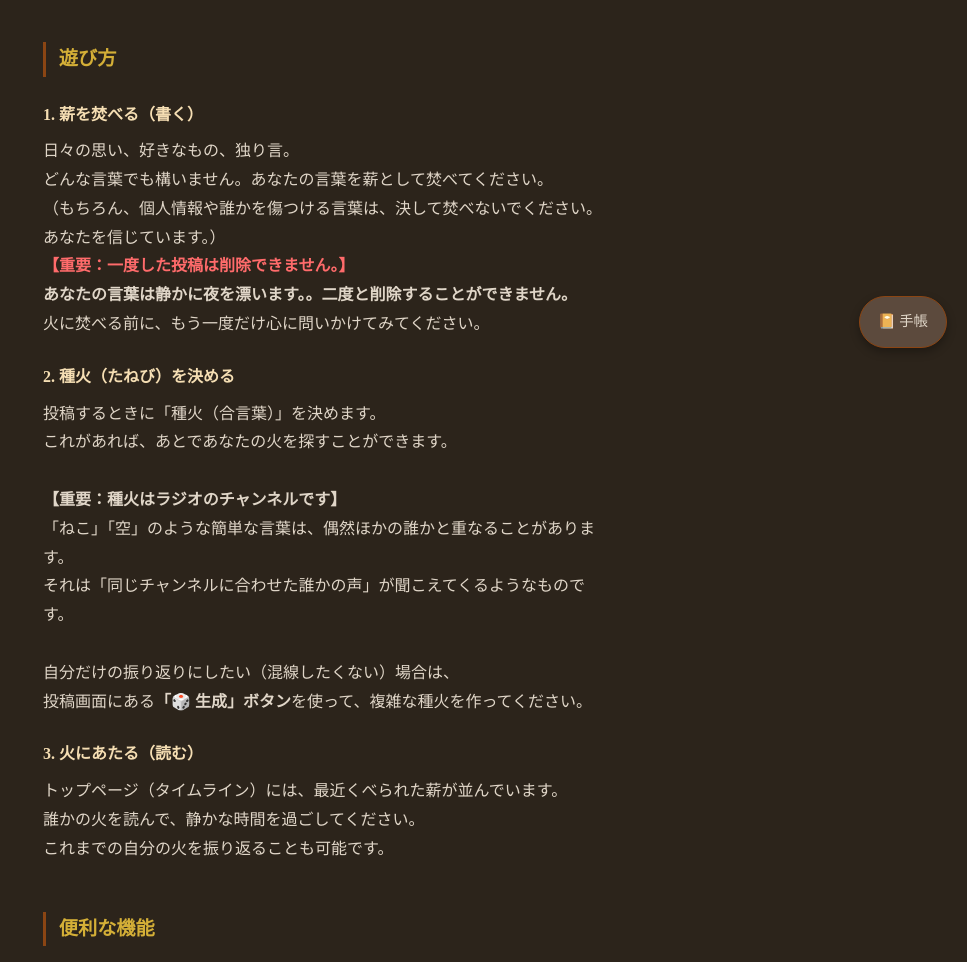
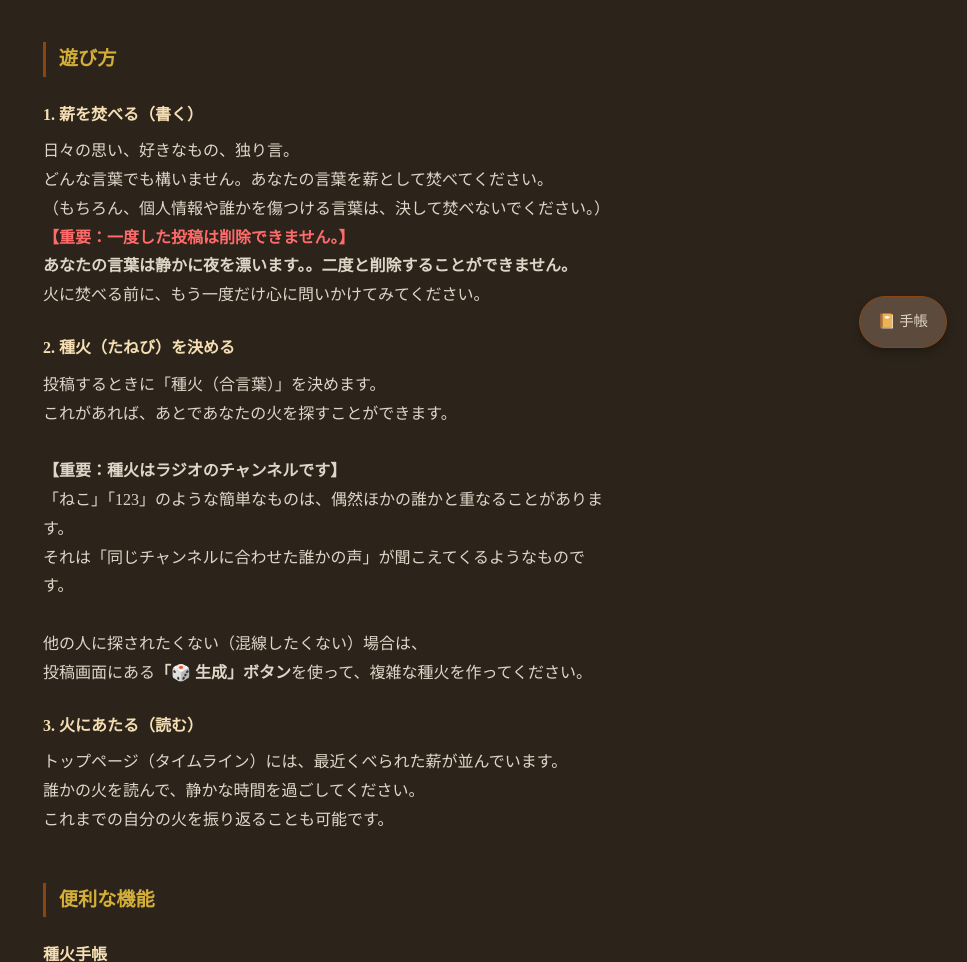
Before and after one commit to karaagenomuranaoya/yotakibi, a Flask app: page /manual in a window 1280 px wide. Shown: the part 432-1394 px from the top of the page, without its empty margins (313-1280 px from the left). Run offline with Flask 3, Linux system fonts and the light colour scheme.

Commit message:
manual wording

```diff
--- a/app/templates/manual.html
+++ b/app/templates/manual.html
@@ -23,7 +23,7 @@
         <p>
             日々の思い、好きなもの、独り言。<br>
             どんな言葉でも構いません。あなたの言葉を薪として焚べてください。<br>
-            （もちろん、個人情報や誰かを傷つける言葉は、決して焚べないでください。あなたを信じています。）
+            （もちろん、個人情報や誰かを傷つける言葉は、決して焚べないでください。）
             <br>
             <strong style="color: #ff6b6b;">【重要：一度した投稿は削除できません。】</strong><br>
             <strong>あなたの言葉は静かに夜を漂います。。二度と削除することができません。</strong><br>
@@ -36,10 +36,10 @@
             これがあれば、あとであなたの火を探すことができます。<br>
             <br>
             <strong>【重要：種火はラジオのチャンネルです】</strong><br>
-            「ねこ」「空」のような簡単な言葉は、偶然ほかの誰かと重なることがあります。<br>
+            「ねこ」「123」のような簡単なものは、偶然ほかの誰かと重なることがあります。<br>
             それは「同じチャンネルに合わせた誰かの声」が聞こえてくるようなものです。<br>
             <br>
-            自分だけの振り返りにしたい（混線したくない）場合は、<br>
+            他の人に探されたくない（混線したくない）場合は、<br>
             投稿画面にある<strong>「🎲 生成」ボタン</strong>を使って、複雑な種火を作ってください。
         </p>
 
```
